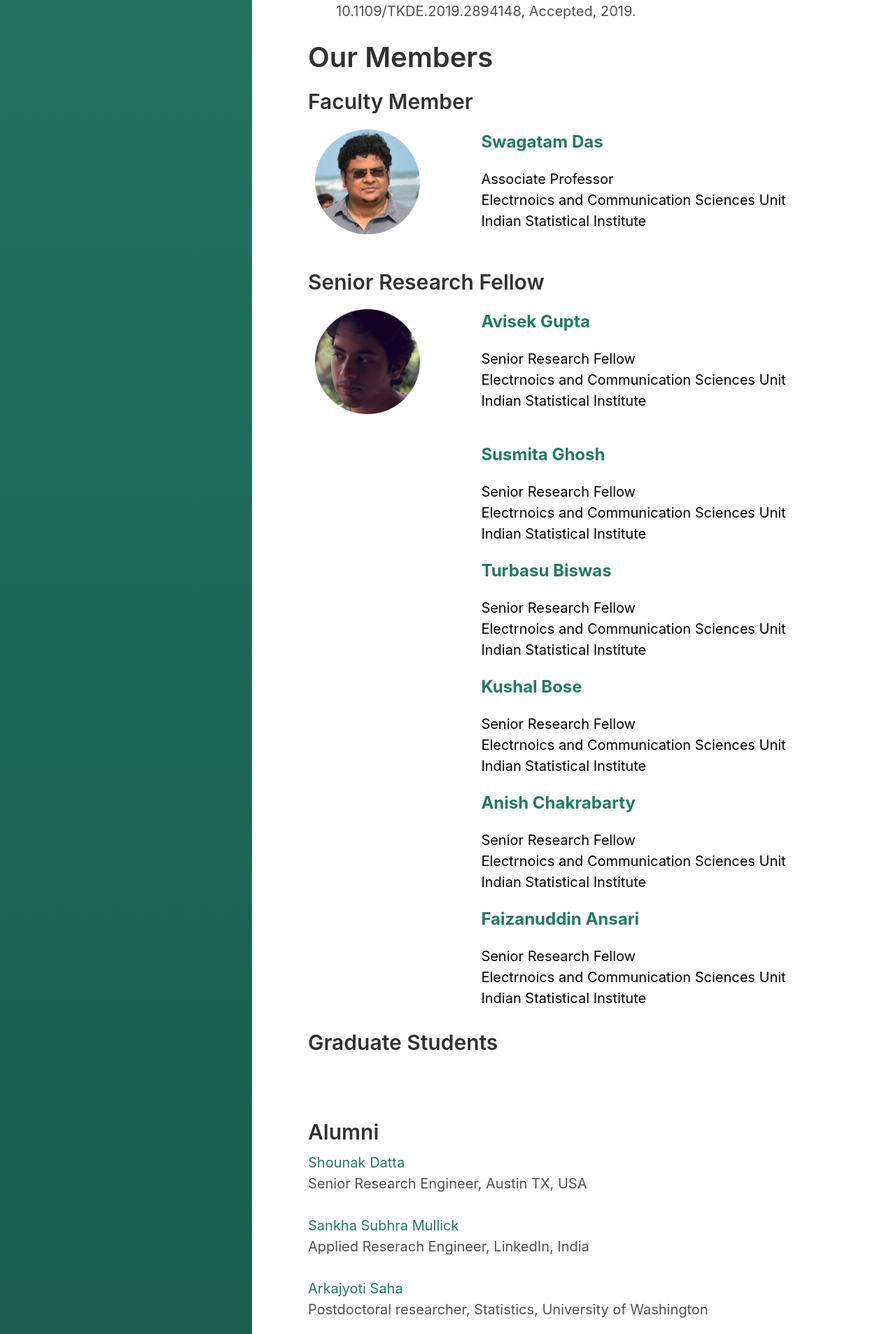
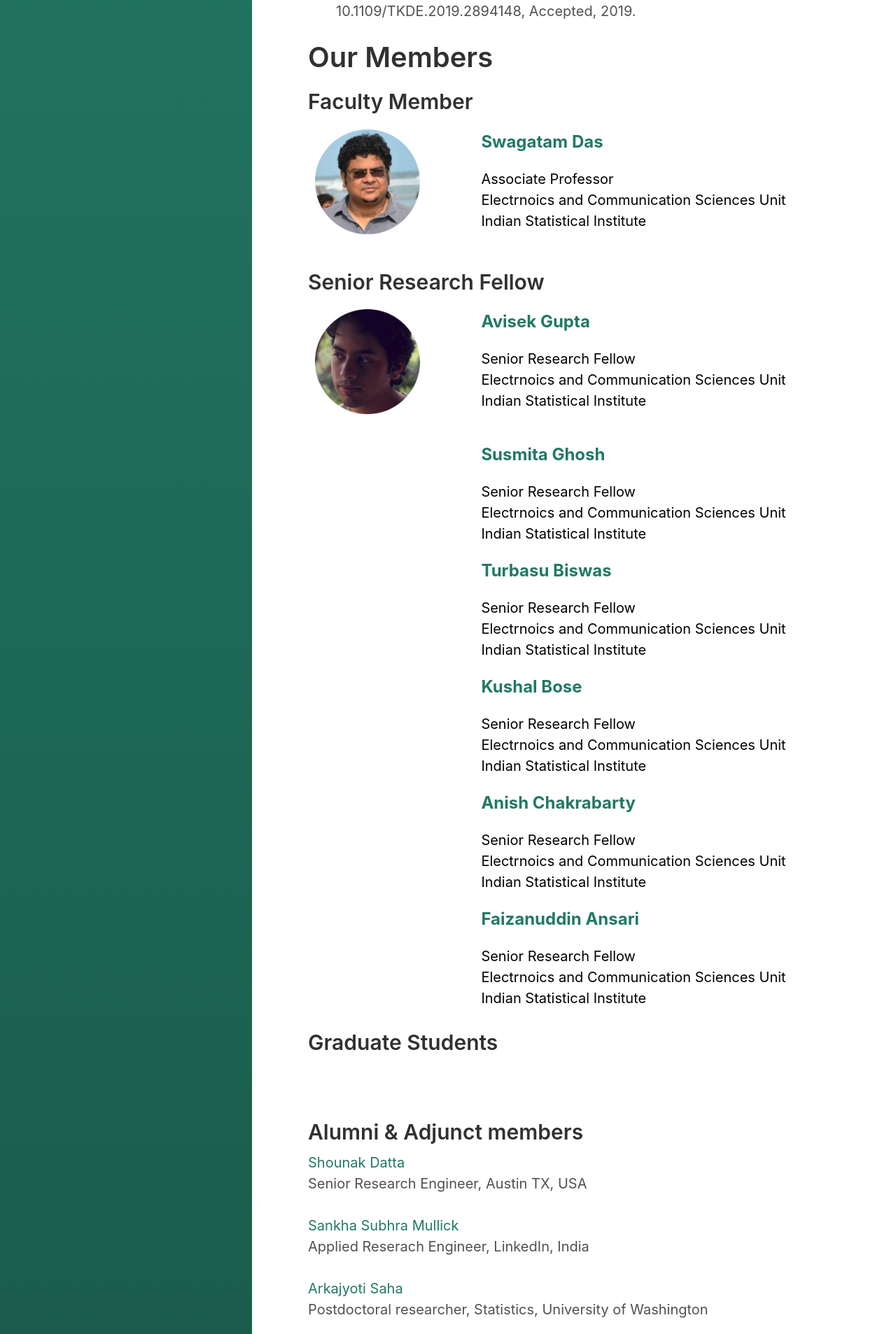
Before and after one commit to mlrgisi/mlrgisi.github.io, a Jekyll site: the page built from index.html, in a window 1280 px wide. Shown: the part 3093-5000 px from the top of the page at 70% size. Built offline with Jekyll 4.4.1, drawn with Linux system fonts in a browser that asks for light colours; the list of posts is cut into pages by our own code; a style sheet for code colours, icons or effects is not loaded.

Commit message:
Update index.html

```diff
--- a/index.html
+++ b/index.html
@@ -242,7 +242,7 @@ field of Computer Vision.
 <h2>Graduate Students</h2>
 <br><br>
 
-<h2>Alumni</h2>
+<h2>Alumni & Adjunct members</h2>
 <a href="https://shounak-d.github.io/">Shounak Datta</a><br>
 Senior Research Engineer, Austin TX, USA <br><br>
 
```
